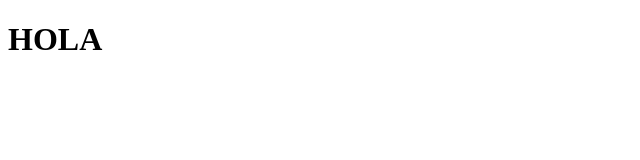
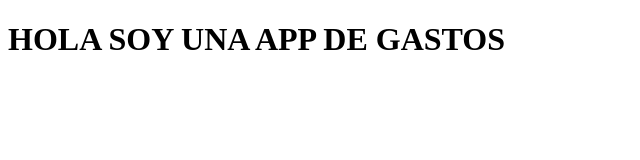
Before and after one commit to alexgonza278/App-de-Gastos-SPRINT-2-, a plain HTML site: page index.html in a window 1280 px wide. Shown: the whole page, without its empty margins (0-640 px from the left). Drawn offline with Linux system fonts and the light colour scheme.

Commit message:
app_gastos_prueba1

```diff
--- a/index.html
+++ b/index.html
@@ -9,7 +9,7 @@
 </head>
 
 <body>
-    <h1>HOLA </h1>
+    <h1>HOLA SOY UNA APP DE GASTOS</h1>
 </body>
 
 </html>
```
